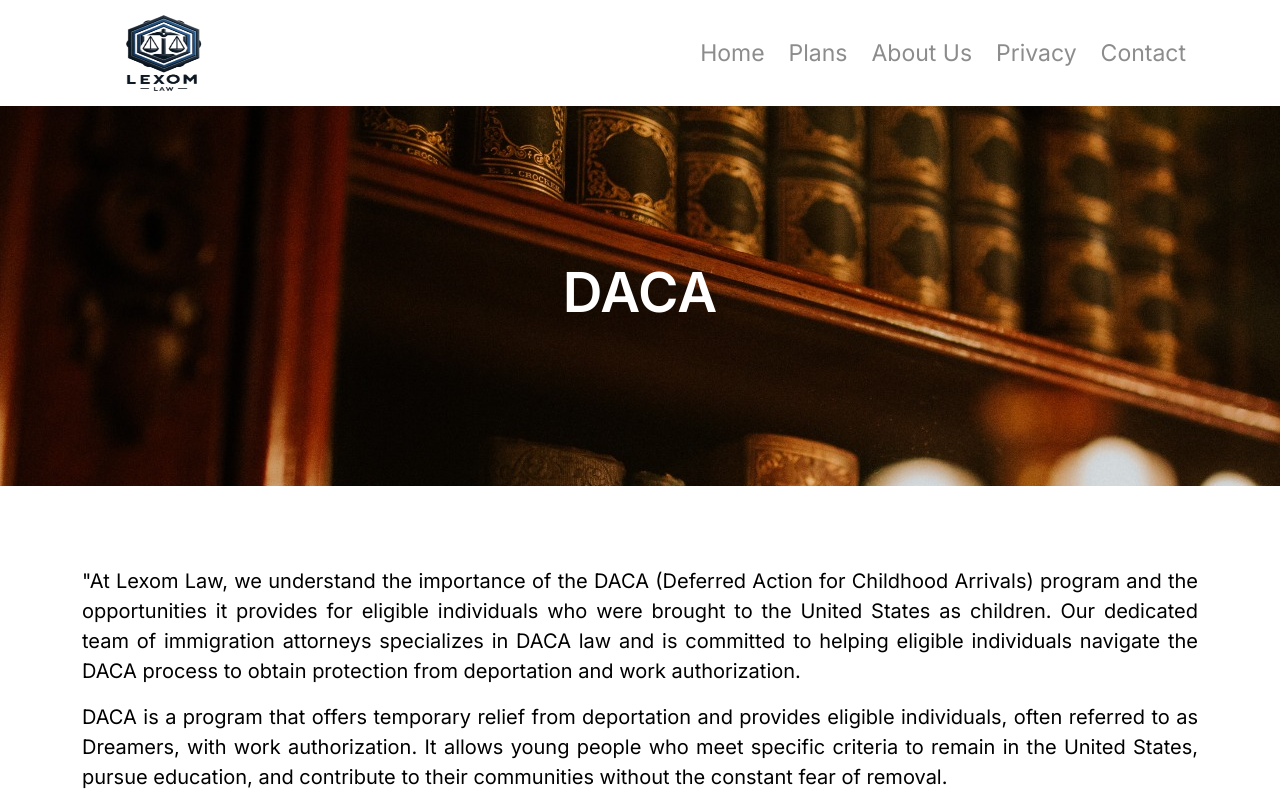
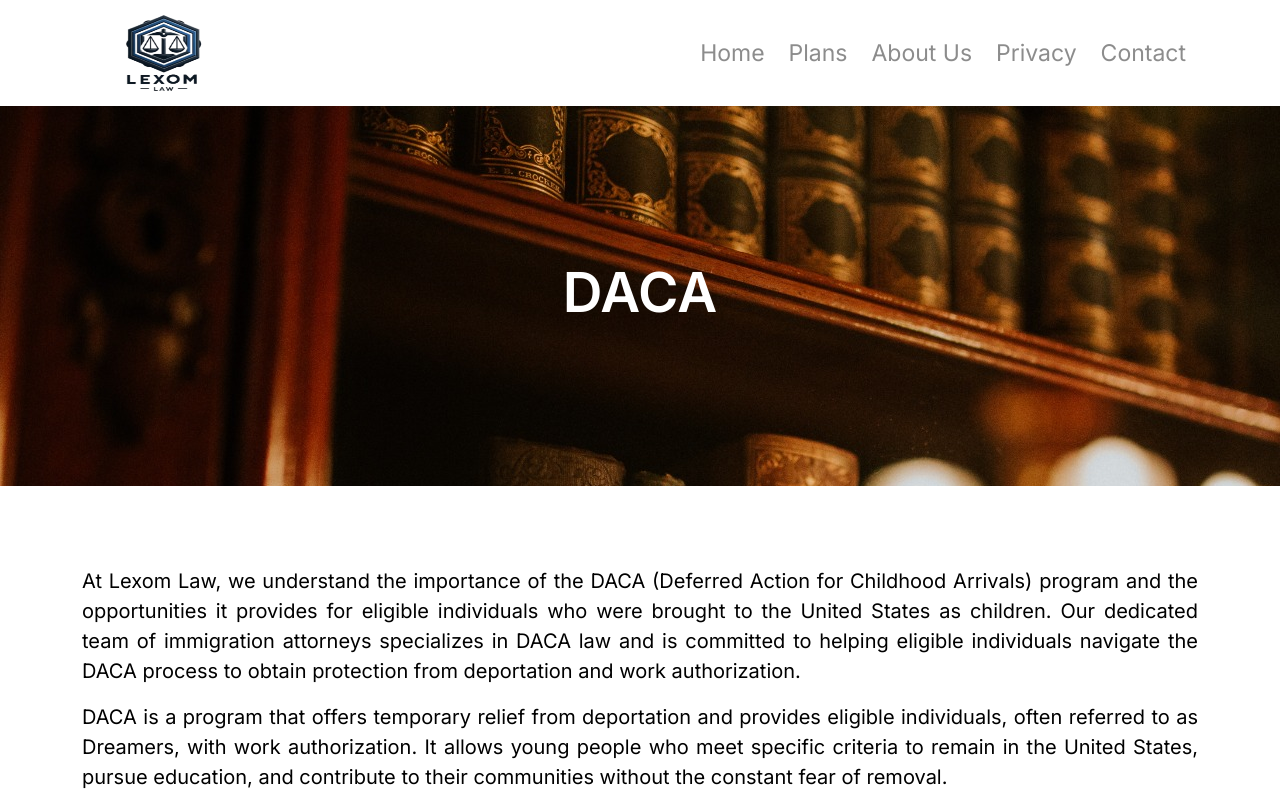
Before and after one commit to hunain-parekh/elianlaw, a Next.js app: page /plan/immigration/daca in a window 1280 px wide. Shown: the top 800 px of the page. Built offline with nearby package versions, Linux system fonts and the light colour scheme.

Commit message:
Build Issue resolved

```diff
--- a/src/app/plan/immigration/daca/page.js
+++ b/src/app/plan/immigration/daca/page.js
@@ -92,7 +92,7 @@ const Daca = ({ setShowPayment }) => {
             <div className='col-12'>
               <div className='content'>
                 <p>
-                  "At Lexom Law, we understand the importance of the DACA
+                  At Lexom Law, we understand the importance of the DACA
                   (Deferred Action for Childhood Arrivals) program and the
                   opportunities it provides for eligible individuals who were
                   brought to the United States as children. Our dedicated team
--- a/src/app/plan/immigration/other/page.js
+++ b/src/app/plan/immigration/other/page.js
@@ -105,7 +105,7 @@ const OtherVisas = () => {
                 <p>
                   Visitor Visas: Planning a visit to the United States for
                   tourism, medical treatment, or business? Our skilled attorneys
-                  can assist you in obtaining B-1/B-2 visitor visas. We'll
+                  can assist you in obtaining B-1/B-2 visitor visas. We&apos;ll
                   navigate the application process with precision, ensuring your
                   case is compelling and meets all necessary requirements.
                 </p>
@@ -122,7 +122,7 @@ const OtherVisas = () => {
                   or talents in fields such as science, arts, athletics, or
                   business, our experienced attorneys can assist you in
                   obtaining visas based on extraordinary ability, such as the
-                  O-1 visa. We'll work closely with you, compiling the necessary
+                  O-1 visa. We&apos;ll work closely with you, compiling the necessary
                   evidence to present a compelling case that showcases your
                   extraordinary abilities.
                 </p>
@@ -143,7 +143,7 @@ const OtherVisas = () => {
                   bringing your family together.
                 </p>
                 <p>
-                  Specialized Visas: Our firm's expertise extends to specialized
+                  Specialized Visas: Our firm&apos;s expertise extends to specialized
                   visa categories, including religious worker visas (R-1) and
                   visas for individuals with extraordinary ability in the arts
                   or athletics (P visas). We possess the in-depth knowledge to
```
